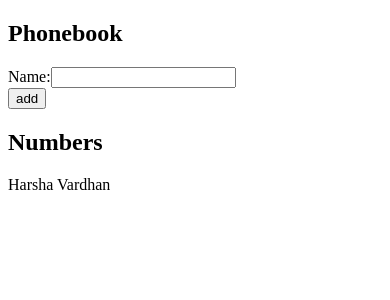
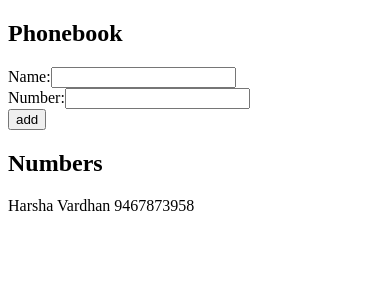
Before and after one commit to pharshavardhan2/fullstackopen, a React (Vite) app in the folder part2/phonebook/: page / in a window 390 px wide. Shown: the top 300 px of the page. Built offline with nearby package versions, Linux system fonts and the light colour scheme.

Commit message:
solved step3 of part2/phonebook

```diff
--- a/part2/phonebook/src/App.jsx
+++ b/part2/phonebook/src/App.jsx
@@ -2,22 +2,32 @@
 
 const App = () => {
   const [ persons, setPersons ] = useState([
-    {name: 'Harsha Vardhan',},
+    {
+      name: 'Harsha Vardhan',
+      number: '9467873958',
+    },
   ])
   const [ newName, setNewName ] = useState('')
+  const [ newNumber, setNewNumber ] = useState('')
 
   const handleChangeName = (event) => {
     setNewName(event.target.value)
   }
 
-  const handleSubmitName = (event) => {
+  const handleChangeNumber = (event) => {
+    setNewNumber(event.target.value)
+  }
+
+  const handleSubmitContact = (event) => {
     event.preventDefault()
     if (persons.findIndex(person => person.name === newName) === -1) {
       const person = {
         name: newName,
+        number: newNumber,
       }
       setPersons(persons.concat(person))
       setNewName('')
+      setNewNumber('')
     } else {
       alert(`${newName} is already added to phonebook`)
     }
@@ -26,10 +36,15 @@
   return (
     <div>
       <h2>Phonebook</h2>
-      <form onSubmit={handleSubmitName}>
+      <form onSubmit={handleSubmitContact}>
         <div>
           <label>
-            Name:<input value={newName} onChange={handleChangeName}/>
+            Name:<input value={newName} onChange={handleChangeName} />
+          </label>
+        </div>
+        <div>
+          <label>
+            Number:<input value={newNumber} onChange={handleChangeNumber} />
           </label>
         </div>
         <div>
@@ -38,7 +53,7 @@
       </form>
       <h2>Numbers</h2>
       <div>
-        {persons.map(person => <p key={person.name}>{person.name}</p>)}
+        {persons.map(person => <p key={person.name}>{person.name} {person.number}</p>)}
       </div>
     </div>
   )
```
